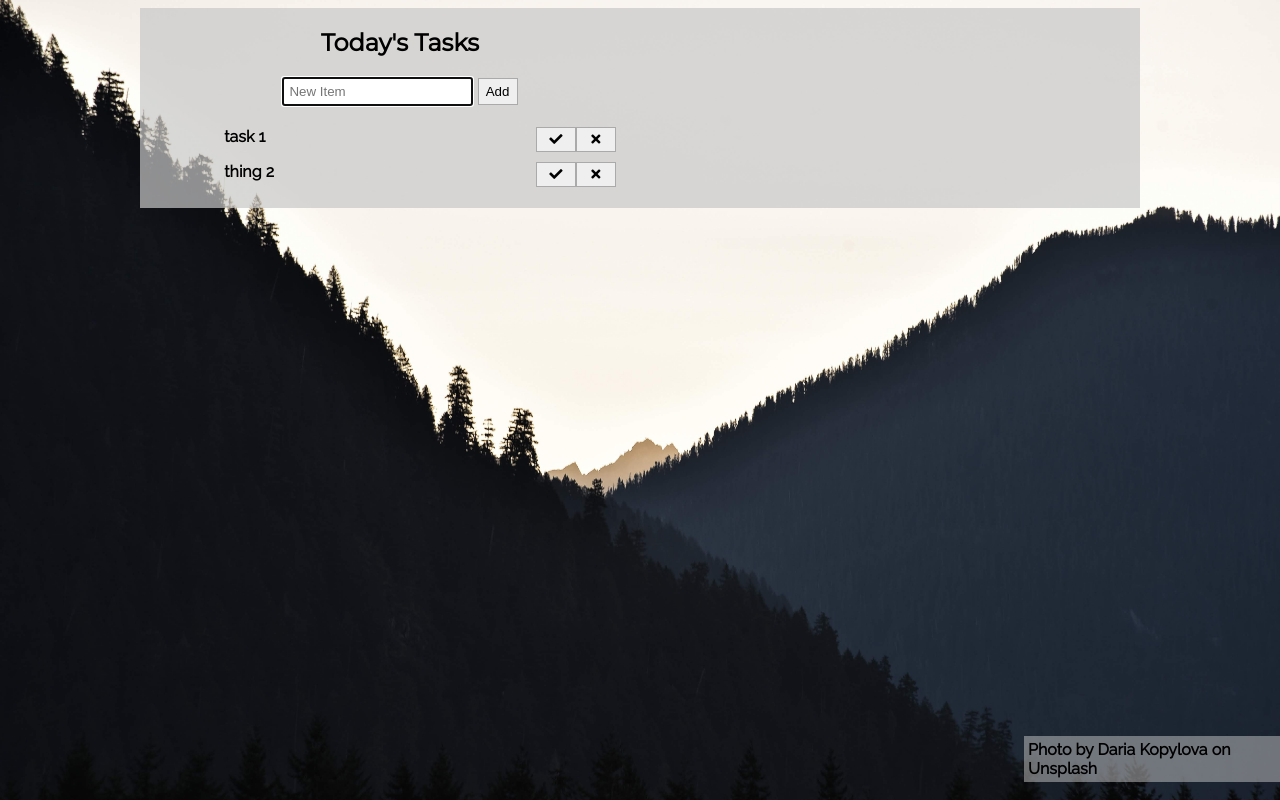
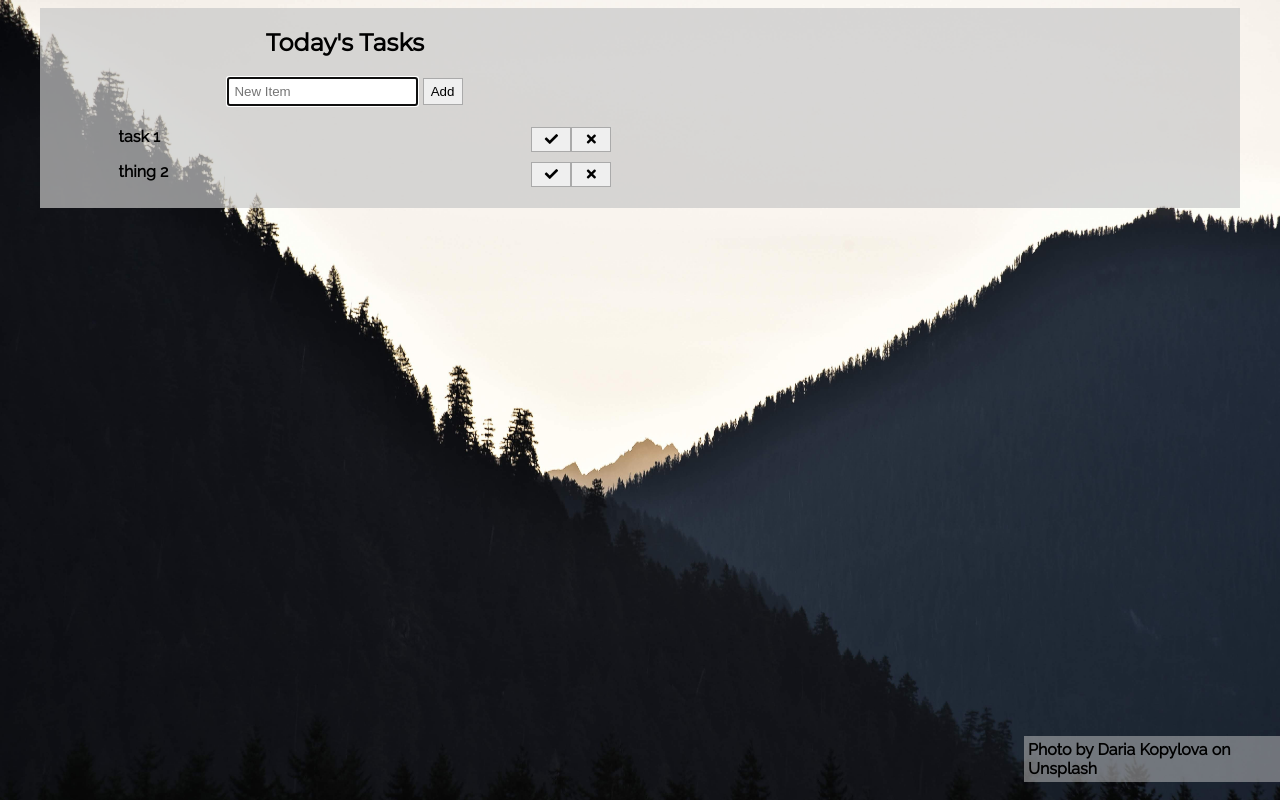
Before and after one commit to mswanson-me/stay-focused, a plain HTML site: page index.html in a window 1280 px wide. Drawn offline with nearby package versions, Linux system fonts and the light colour scheme.

Commit message:
increased grid width, reduced padding

```diff
--- a/grid.css
+++ b/grid.css
@@ -3,9 +3,9 @@
 }
 
 .row {
-  max-width: 1000px;
-  padding-left: 20px;
-  padding-right: 20px;
+  max-width: 1200px;
+  padding-left: 10px;
+  padding-right: 10px;
   margin: 0 auto;
 }
 
```
